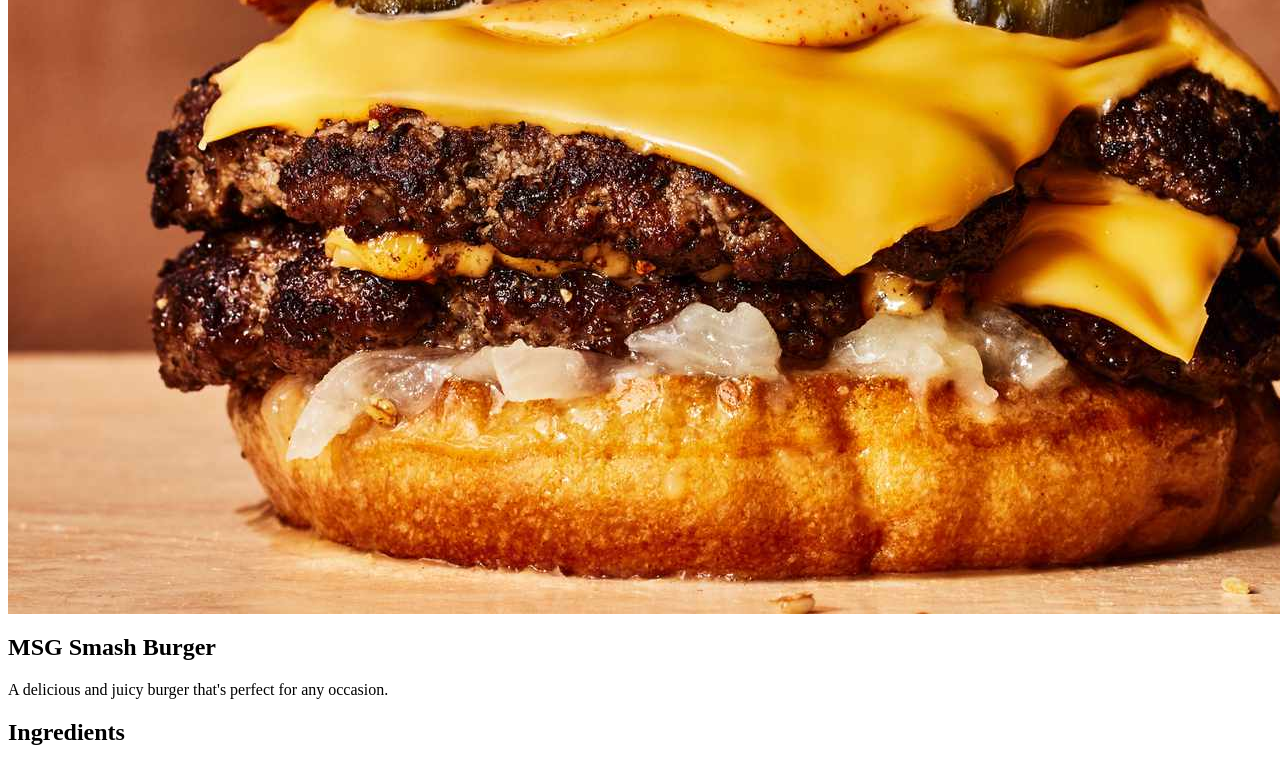
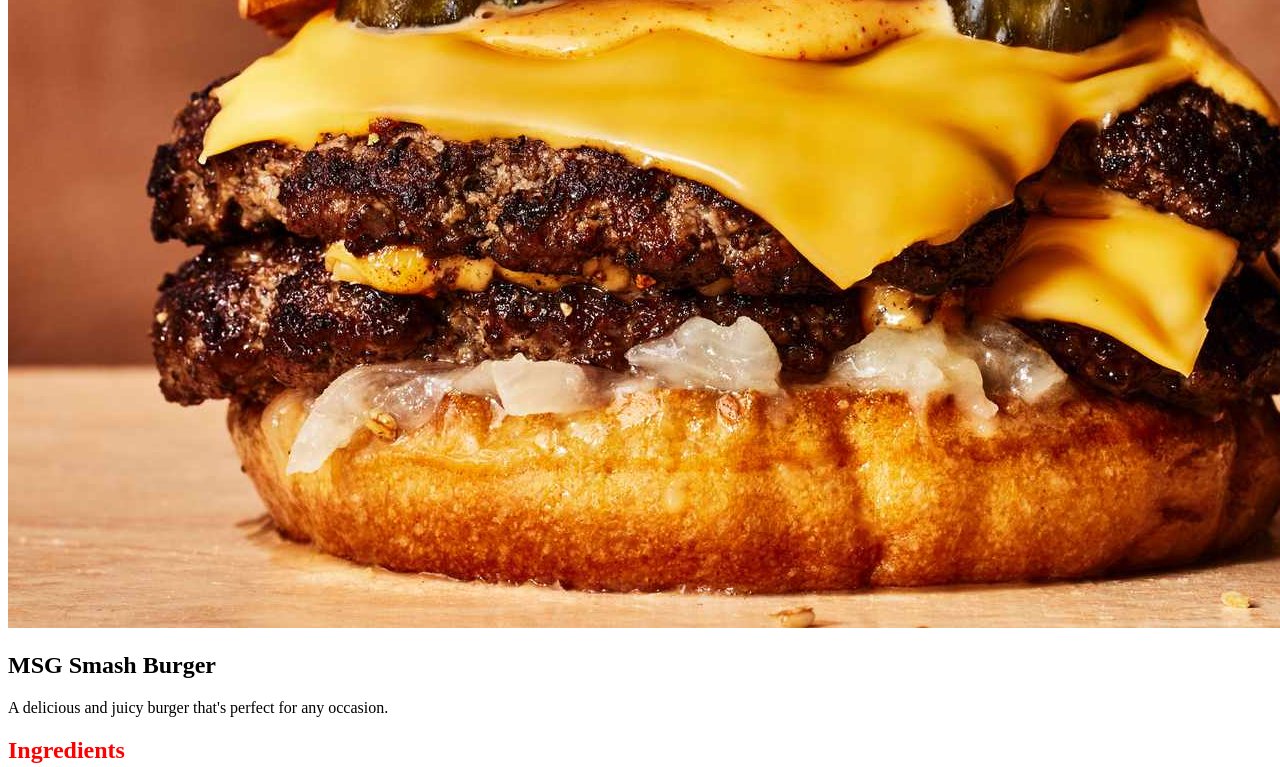
Before and after one commit to Rickengelage/odin-recipes, a plain HTML site: page recipes/burger.html in a window 1280 px wide. Shown: the part 470-1237 px from the top of the page. Drawn offline with Linux system fonts and the light colour scheme.

Commit message:
started on styling the recipe pages, started with adding proper doctype on the pages and linking an external stylesheet.

```diff
--- a/index.html
+++ b/index.html
@@ -4,6 +4,8 @@
     <meta charset="UTF-8">
     <meta name="viewport" content="width=device-width, initial-scale=1.0">
     <title>Document</title>
+   <link rel="stylesheet" href="style.css">
+
 </head>
 <body>
  <h1>Odin recipes</h1>
--- a/recipes/burger.html
+++ b/recipes/burger.html
@@ -1,4 +1,13 @@
-<h1>afbak brood burger</h1>
+<!DOCTYPE html>
+<html lang="en">
+<head>
+    <meta charset="UTF-8">
+    <meta name="viewport" content="width=device-width, initial-scale=1.0">
+    <title>Document</title>
+    <link rel="stylesheet" href="style.css">
+</head>
+<body>
+    <h1>afbak brood burger</h1>
 
 <a href="../index.html">Home</a>
 <img src="../images/MSG-Smash-Burger-FT-RECIPE0124-d9682401f3554ef683e24311abdf342b.jpg" alt="MSG Smash Burger">
@@ -6,7 +15,7 @@
 <h2>MSG Smash Burger</h2>
 <p>A delicious and juicy burger that's perfect for any occasion.</p>
 
-<h2>Ingredients</h2>
+<h2 class="test">Ingredients</h2>
 <ul>
     <li>1 lb ground beef</li>
     <li>Salt and pepper to taste</li>
@@ -26,3 +35,8 @@
     <li>Assemble the burgers by placing the cooked patties on the bottom half of the buns, adding your desired toppings, and covering with the top half of the buns.</li>
     <li>Serve immediately and enjoy!</li>
 </ol>
+
+
+
+</body>
+</html>
--- /dev/null
+++ b/recipes/style.css
@@ -0,0 +1,3 @@
+.test {
+    color: red;
+}
```
